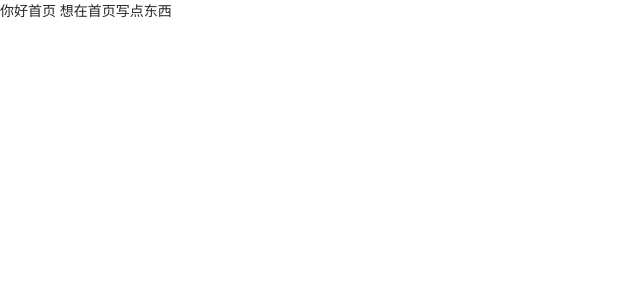
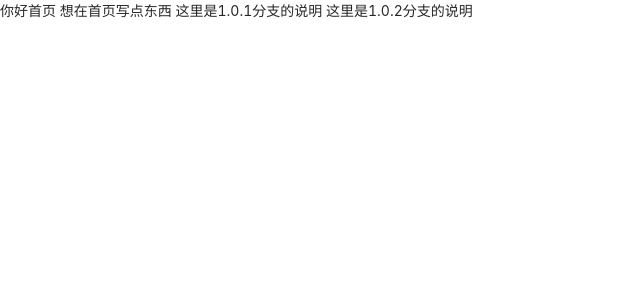
Before and after one commit to lichangxiong-yan/react-hooks-ts-l, a React (Create React App) app: page /#/ in a window 1280 px wide. Shown: the top 300 px of the page, without its empty margins (0-640 px from the left). Built offline with nearby package versions, Linux system fonts and the light colour scheme; sample sign-in values are in the browser's storage.

Commit message:
'新增1.0.2分支'

```diff
--- a/src/page/Home/index.tsx
+++ b/src/page/Home/index.tsx
@@ -5,6 +5,8 @@ export default function index() {
     <div>
       你好首页
       想在首页写点东西
+      这里是1.0.1分支的说明
+      这里是1.0.2分支的说明
     </div>
   )
 }
```
